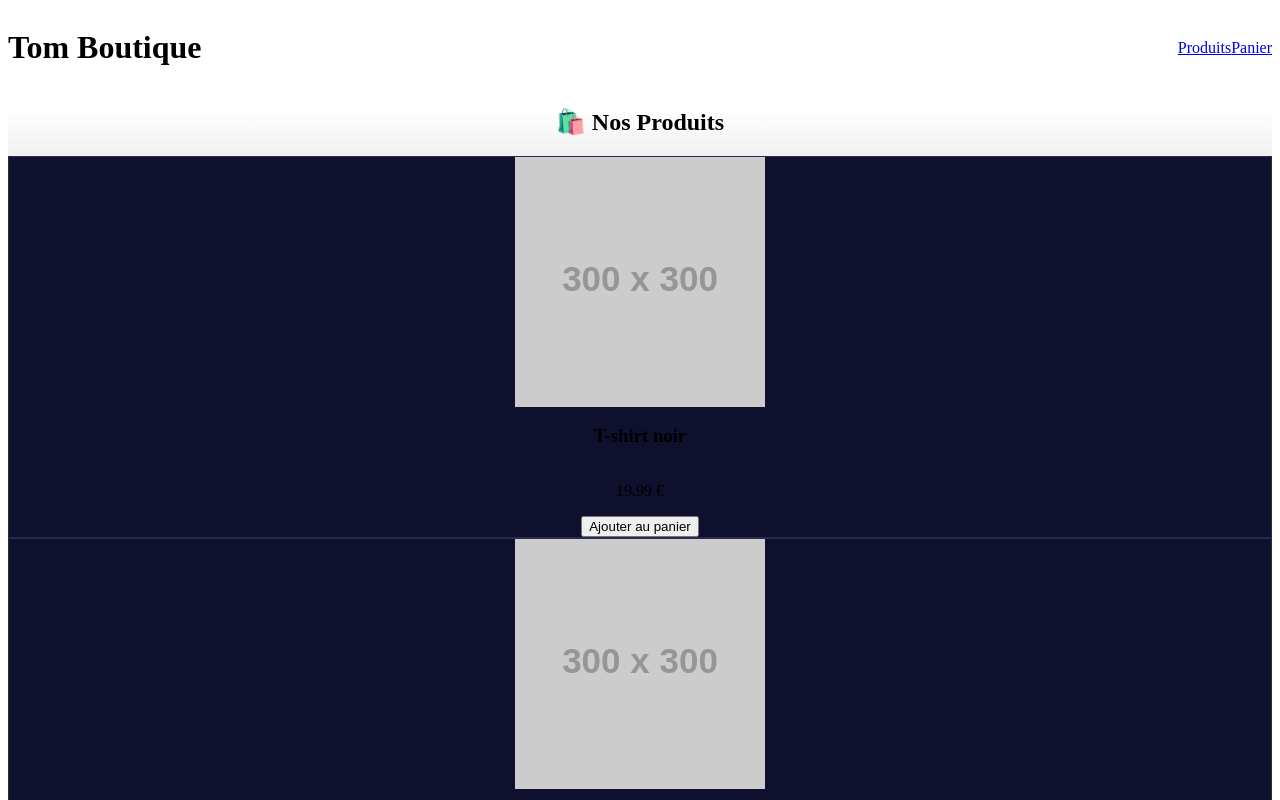
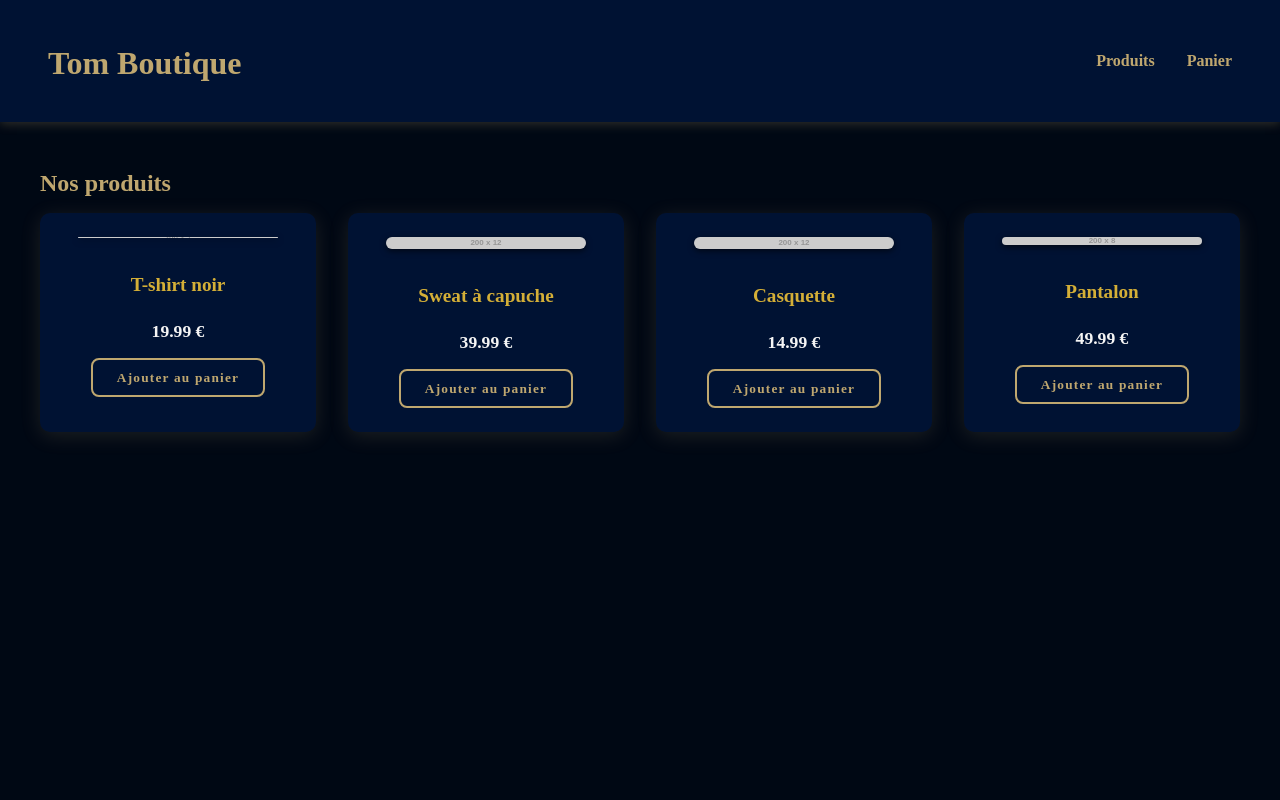
Before and after one commit to Tom-coding29/Tom-EcommerceApp, a Next.js app: page / in a window 1280 px wide. Shown: the top 800 px of the page. Built offline with nearby package versions, Linux system fonts and the light colour scheme.

Commit message:
Initial commit 3

```diff
--- a/src/app/cart/page.tsx
+++ b/src/app/cart/page.tsx
@@ -1,60 +1,40 @@
 'use client'
 
 import { useCart } from '../../context/CartContext'
-import Image from 'next/image'
 
-export default function CartPage() {
-  const { cart, removeFromCart, clearCart } = useCart()
+export default function Cart() {
+  const { cartItems, removeFromCart, increaseQty, decreaseQty, clearCart } = useCart()
 
-  const total = cart.reduce((acc, item) => acc + item.price * (item.quantity || 1), 0)
+  const total = cartItems.reduce((acc, item) => acc + item.price * item.quantity, 0)
 
   return (
-    <div className="min-h-screen bg-gradient-to-b from-black via-[#0a0a23] to-[#191970] text-white px-4 py-8">
-      <h2 className="text-3xl md:text-4xl font-bold mb-8 text-center">🛒 Votre Panier</h2>
-
-      {cart.length === 0 ? (
-        <p className="text-center text-gray-300">Votre panier est vide.</p>
+    <>
+      <h2>Votre panier</h2>
+      {cartItems.length === 0 ? (
+        <p>Votre panier est vide.</p>
       ) : (
-        <div className="max-w-4xl mx-auto space-y-6">
-          {cart.map((item, index) => (
-            <div
-              key={index}
-              className="flex items-center justify-between bg-[#0f0f2e] border border-[#2a2a4f] rounded-xl shadow-md p-4"
-            >
-              <div className="flex items-center gap-4">
-                <Image
-                  src={item.image}
-                  alt={item.name}
-                  width={80}
-                  height={80}
-                  className="rounded-lg"
-                />
-                <div>
-                  <h3 className="text-lg font-semibold">{item.name}</h3>
-                  <p className="text-gray-300 text-sm">{item.price.toFixed(2)} €</p>
-                  <p className="text-gray-400 text-sm">Quantité : {item.quantity || 1}</p>
+        <div className="cart-list">
+          {cartItems.map(item => (
+            <div key={item.id} className="cart-item">
+              <img src={item.image} alt={item.name} />
+              <div className="cart-item-info">
+                <div className="cart-item-name">{item.name}</div>
+                <div className="cart-item-price">{(item.price * item.quantity).toFixed(2)} €</div>
+                <div className="cart-item-qty">
+                  <button className="qty-btn" onClick={() => decreaseQty(item.id)}>-</button>
+                  <span>{item.quantity}</span>
+                  <button className="qty-btn" onClick={() => increaseQty(item.id)}>+</button>
+                  <button className="qty-btn" onClick={() => removeFromCart(item.id)} style={{ marginLeft: 'auto', backgroundColor: 'transparent', borderColor: '#f44336', color: '#f44336' }}>
+                    Supprimer
+                  </button>
                 </div>
               </div>
-              <button
-                onClick={() => removeFromCart(item.id)}
-                className="text-sm text-red-500 hover:text-red-400 transition"
-              >
-                Supprimer
-              </button>
             </div>
           ))}
-
-          <div className="mt-8 text-right">
-            <p className="text-xl font-semibold mb-4">Total : {total.toFixed(2)} €</p>
-            <button
-              onClick={clearCart}
-              className="bg-red-600 hover:bg-red-700 text-white px-5 py-2 rounded-xl transition font-medium"
-            >
-              Vider le panier
-            </button>
-          </div>
+          <div className="cart-total">Total: {total.toFixed(2)} €</div>
+          <button onClick={clearCart} style={{ marginTop: '1rem' }}>Vider le panier</button>
         </div>
       )}
-    </div>
+    </>
   )
 }
--- a/src/app/globals.css
+++ b/src/app/globals.css
@@ -1,3 +1,189 @@
 @tailwind base;
 @tailwind components;
 @tailwind utilities;
+
+@import url('https://fonts.googleapis.com/css2?family=Cinzel:wght@500;700&family=Libre+Baskerville&display=swap');
+
+html, body {
+  margin: 0;
+  padding: 0;
+  background-color: #000814; /* bleu marine très foncé */
+  color: #f5f5f5;
+  font-family: 'Libre Baskerville', serif;
+  scroll-behavior: smooth;
+}
+
+h1, h2, h3 {
+  font-family: 'Cinzel', serif;
+  font-weight: 700;
+  color: #bfa76f; /* doré */
+  margin-bottom: 1rem;
+}
+
+a {
+  color: #bfa76f;
+  text-decoration: none;
+  transition: color 0.3s ease, transform 0.3s ease;
+}
+
+a:hover {
+  color: #f5f5f5;
+  transform: scale(1.05);
+}
+
+button {
+  font-family: 'Cinzel', serif;
+  background-color: transparent;
+  border: 2px solid #bfa76f;
+  color: #bfa76f;
+  padding: 0.6rem 1.5rem;
+  border-radius: 8px;
+  cursor: pointer;
+  transition: all 0.3s ease;
+  font-weight: 600;
+  letter-spacing: 1.2px;
+}
+
+button:hover {
+  background-color: #bfa76f;
+  color: #000814;
+  transform: scale(1.05);
+}
+
+header {
+  background-color: #001233; /* légèrement plus clair que le fond */
+  padding: 1.5rem 3rem;
+  display: flex;
+  justify-content: space-between;
+  align-items: center;
+  box-shadow: 0 2px 10px rgba(191, 167, 111, 0.25);
+  position: sticky;
+  top: 0;
+  z-index: 100;
+}
+
+nav a {
+  margin-left: 2rem;
+  font-weight: 600;
+  font-size: 1rem;
+}
+
+main {
+  max-width: 1200px;
+  margin: 3rem auto;
+  padding: 0 2rem;
+}
+
+.grid-products {
+  display: grid;
+  grid-template-columns: repeat(auto-fit,minmax(220px,1fr));
+  gap: 2rem;
+}
+
+.product-card {
+  background-color: #001233;
+  border-radius: 10px;
+  box-shadow: 0 4px 20px rgba(191, 167, 111, 0.15);
+  padding: 1.5rem;
+  display: flex;
+  flex-direction: column;
+  align-items: center;
+  transition: box-shadow 0.3s ease, transform 0.3s ease;
+}
+
+.product-card:hover {
+  box-shadow: 0 8px 40px rgba(191, 167, 111, 0.4);
+  transform: translateY(-5px);
+}
+
+.product-card img {
+  border-radius: 8px;
+  width: 100%;
+  max-width: 200px;
+  object-fit: cover;
+  margin-bottom: 1rem;
+  filter: drop-shadow(0 2px 3px rgba(0,0,0,0.6));
+}
+
+.product-card h3 {
+  font-size: 1.2rem;
+  margin-bottom: 0.5rem;
+  color: #d4af37;
+}
+
+.product-card p {
+  font-weight: 600;
+  margin-bottom: 1rem;
+  font-size: 1.1rem;
+}
+
+.cart-list {
+  background-color: #001233;
+  padding: 2rem;
+  border-radius: 10px;
+  box-shadow: 0 4px 30px rgba(191, 167, 111, 0.25);
+}
+
+.cart-item {
+  display: flex;
+  align-items: center;
+  border-bottom: 1px solid #3a3a3a;
+  padding: 1rem 0;
+}
+
+.cart-item:last-child {
+  border-bottom: none;
+}
+
+.cart-item img {
+  width: 80px;
+  border-radius: 6px;
+  margin-right: 1.5rem;
+  filter: drop-shadow(0 2px 3px rgba(0,0,0,0.6));
+}
+
+.cart-item-info {
+  flex-grow: 1;
+}
+
+.cart-item-name {
+  font-size: 1.2rem;
+  font-weight: 700;
+  color: #d4af37;
+  margin-bottom: 0.3rem;
+}
+
+.cart-item-price {
+  font-weight: 600;
+  margin-bottom: 0.5rem;
+}
+
+.cart-item-qty {
+  display: flex;
+  align-items: center;
+  gap: 0.5rem;
+}
+
+.qty-btn {
+  background: none;
+  border: 1.5px solid #bfa76f;
+  color: #bfa76f;
+  cursor: pointer;
+  padding: 0.2rem 0.7rem;
+  border-radius: 5px;
+  font-weight: 600;
+  transition: all 0.25s ease;
+}
+
+.qty-btn:hover {
+  background-color: #bfa76f;
+  color: #000814;
+}
+
+.cart-total {
+  text-align: right;
+  margin-top: 2rem;
+  font-size: 1.4rem;
+  font-weight: 700;
+  color: #d4af37;
+}
--- a/src/app/page.tsx
+++ b/src/app/page.tsx
@@ -1,32 +1,31 @@
 'use client'
 
 import { useCart } from '../context/CartContext'
-import Image from 'next/image'
 
 const products = [
   {
     id: 1,
     name: 'T-shirt noir',
     price: 19.99,
-    image: 'https://via.placeholder.com/300x300/0a0a0a/FFFFFF/?text=T-shirt'
+    image: 'https://via.placeholder.com/200/000000/FFFFFF/?text=T-shirt'
   },
   {
     id: 2,
     name: 'Sweat à capuche',
     price: 39.99,
-    image: 'https://via.placeholder.com/300x300/1c1c1c/FFFFFF/?text=Sweat'
+    image: 'https://via.placeholder.com/200/001233/FFFFFF/?text=Sweat'
   },
   {
     id: 3,
     name: 'Casquette',
     price: 14.99,
-    image: 'https://via.placeholder.com/300x300/2e2e2e/FFFFFF/?text=Casquette'
+    image: 'https://via.placeholder.com/200/001233/FFFFFF/?text=Casquette'
   },
   {
     id: 4,
     name: 'Pantalon',
     price: 49.99,
-    image: 'https://via.placeholder.com/300x300/191970/FFFFFF/?text=Pantalon'
+    image: 'https://via.placeholder.com/200/000814/FFFFFF/?text=Pantalon'
   }
 ]
 
@@ -34,32 +33,18 @@ export default function Home() {
   const { addToCart } = useCart()
 
   return (
-    <div className="min-h-screen bg-gradient-to-b from-black via-[#0a0a23] to-[#191970] text-white px-4 py-8">
-      <h2 className="text-3xl md:text-4xl font-bold mb-10 text-center">🛍️ Nos Produits</h2>
-      <div className="grid grid-cols-1 sm:grid-cols-2 md:grid-cols-4 gap-8 max-w-6xl mx-auto">
+    <>
+      <h2>Nos produits</h2>
+      <div className="grid-products">
         {products.map(prod => (
-          <div
-            key={prod.id}
-            className="bg-[#0f0f2e] border border-[#2a2a4f] rounded-2xl shadow-lg hover:shadow-xl transition duration-300 p-4 flex flex-col items-center"
-          >
-            <Image
-              src={prod.image}
-              alt={prod.name}
-              width={250}
-              height={250}
-              className="rounded-xl object-cover mb-4"
-            />
-            <h3 className="text-lg font-semibold mb-1">{prod.name}</h3>
-            <p className="text-sm text-gray-300 mb-4">{prod.price.toFixed(2)} €</p>
-            <button
-              onClick={() => addToCart(prod)}
-              className="mt-auto bg-blue-600 hover:bg-blue-700 text-white px-4 py-2 rounded-xl transition font-medium"
-            >
-              Ajouter au panier
-            </button>
+          <div key={prod.id} className="product-card">
+            <img src={prod.image} alt={prod.name} />
+            <h3>{prod.name}</h3>
+            <p>{prod.price.toFixed(2)} €</p>
+            <button onClick={() => addToCart(prod)}>Ajouter au panier</button>
           </div>
         ))}
       </div>
-    </div>
+    </>
   )
 }
```
